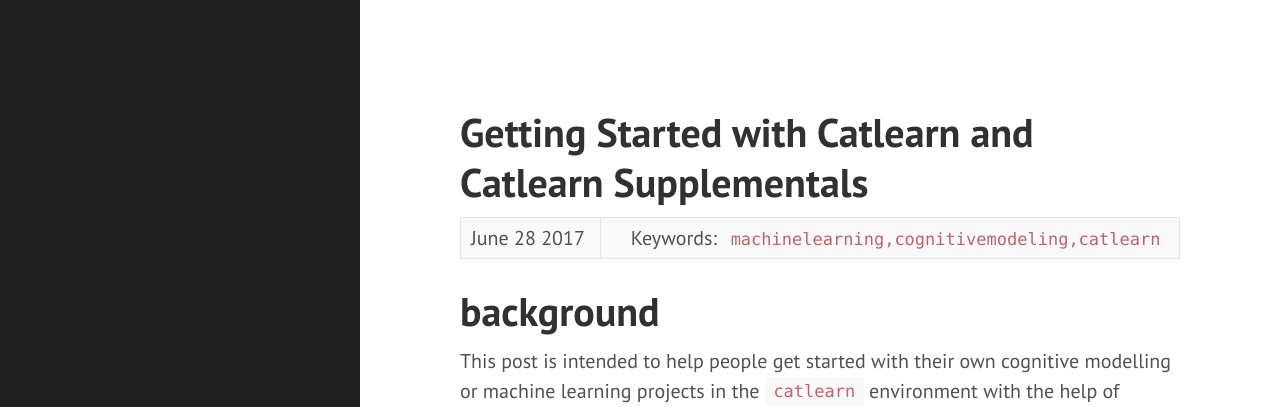
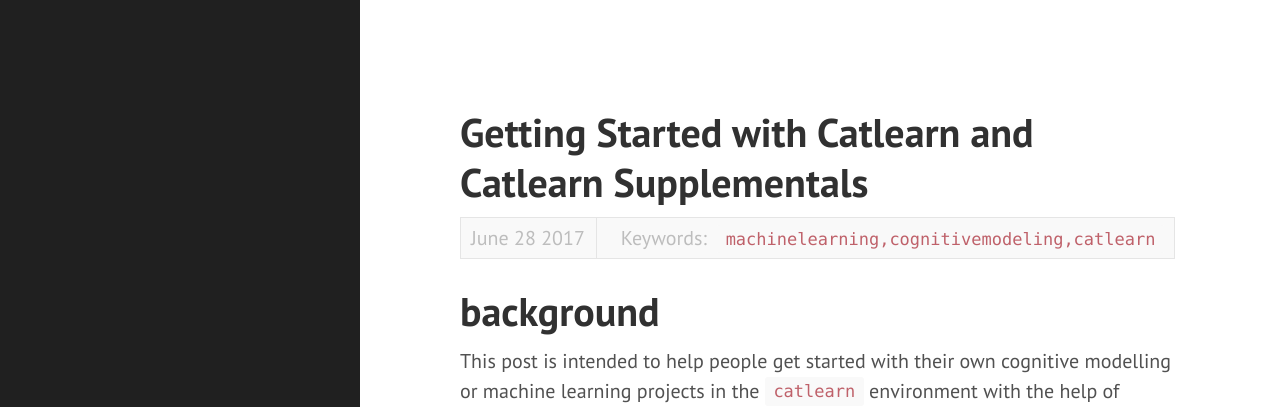
Before and after one commit to stoicml/ghonk.github.io, a Jekyll site: the page built from _posts/2017-6-28-catlearn-suppls-demo.md, in a window 1280 px wide. Shown: the top 407 px of the page. Built offline with Jekyll 4.4.1, drawn with Linux system fonts in a browser that asks for light colours; nearby versions of some CDN libraries; Markdown is read by kramdown in place of the engine named in the settings.

Commit message:
Update post.html

```diff
--- a/_layouts/post.html
+++ b/_layouts/post.html
@@ -1,6 +1,77 @@
 ---
 layout: default
 ---
+
+
+<style type="text/css">
+	/* metas */
+	#ptitle {
+		margin-bottom: 10px;
+	}
+	#pmeta {
+		padding-right: 5px;
+	}
+	#pmeta td {
+		vertical-align: top;
+		color: #BDBDBD;
+	}
+
+	#pmeta table {
+		width: 100%;
+	}
+	#keywordspan {
+		padding-right: 5px;
+		padding-left: 10px;
+	}
+
+	/* images */
+	#blogpost img {
+		max-width: 100%;
+		max-height: 250px;
+		object-fit: scale-down;
+		display: block;
+		margin: auto;
+	  }
+	#blogpost object {
+		max-width: 100%;
+		max-height: 250px;
+		display: block;
+		margin: auto;
+	}
+	 /* iframes */
+	#blogpost .videoembed {
+		width: 70%;
+		height: 5%;
+		margin: 0 auto;
+	}
+	#blogpost iframe {
+		width: 100%;
+		height: 100%;
+	}
+	/* style tables */
+	#blogpost .datatable  {
+	  border-collapse: collapse;
+	  border: 1px solid #546E7A;
+	  border-radius: 15px;
+	  margin: 10px auto;
+	  padding: 0 20px;
+	}
+	#blogpost .datatable tr:nth-of-type(odd) {
+	  background: #ECEFF1;
+	}
+	#blogpost .datatable th {
+	  background: #263238;
+	  border: 1px solid #546E7A;
+	  color: #ECEFF1;
+	  font-weight: bold;
+	}
+	#blogpost .datatable td, th{
+		padding: 0.2em 1em;
+		border: 1px solid #546E7A;
+		text-align: left;
+	}
+</style>
+
 
 
 <h1 id='ptitle'>{{page.title}}</h1>
```
